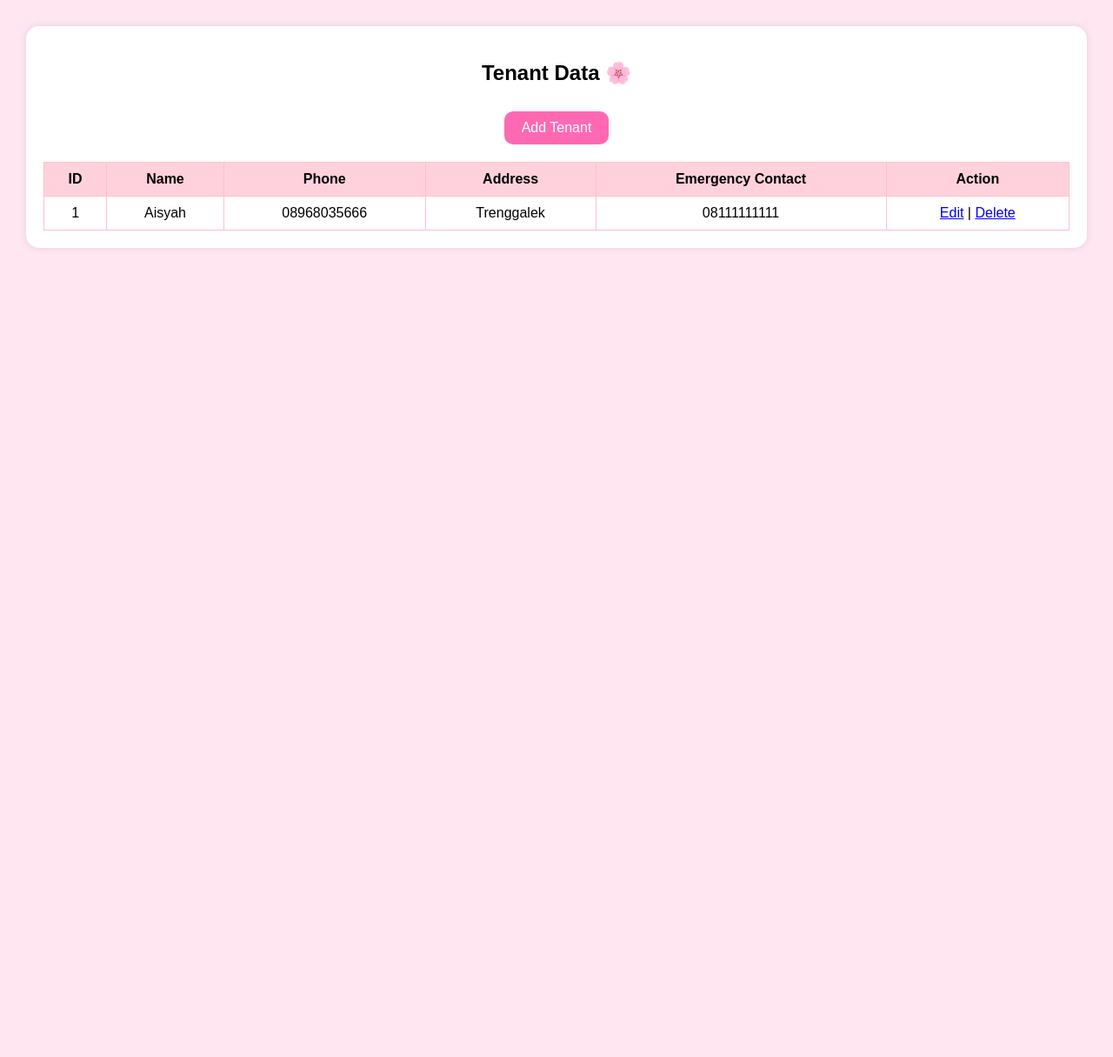
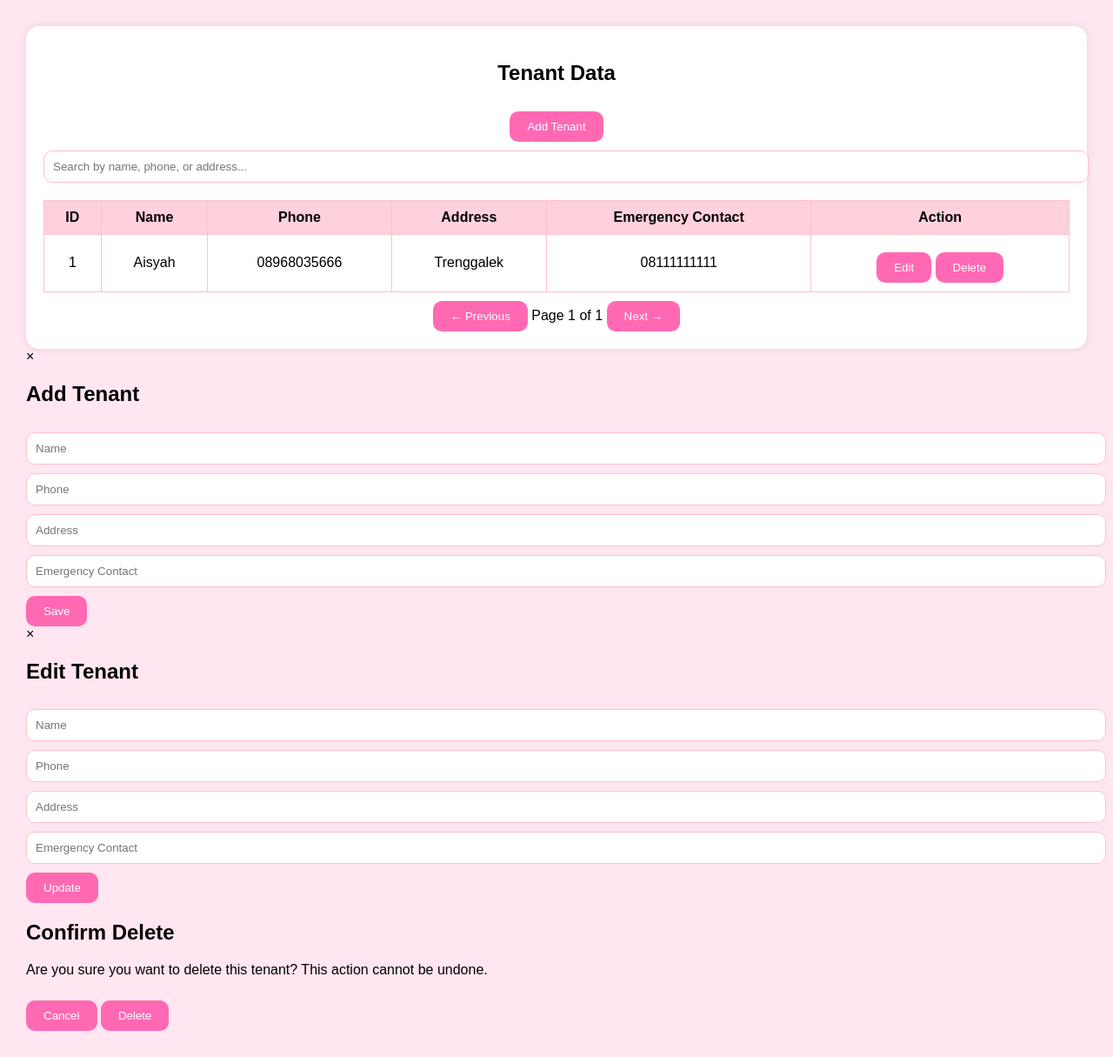
Before and after one commit to rentsaisy/boardingHouse-using-python, a Flask app: page /tenant in a window 1280 px wide. Shown: the part 120-1335 px from the top of the page at 87% size. Before the commit the page ends 405 px from the top, so only its background shows below. Run offline with Flask 3, Linux system fonts and the light colour scheme; data comes from the database, SQL or seed files in the repository.

Commit message:
fix: redesign the tenant page

```diff
--- a/templates/tenant.html
+++ b/templates/tenant.html
@@ -4,11 +4,15 @@
 
 <div class="card">
 
-<h2>Tenant Data 🌸</h2>
+<h2>Tenant Data</h2>
 
-<a href="/add_tenant" class="btn">
-    Add Tenant
-</a>
+<div class="header-controls">
+    <button onclick="openAddModal()" class="btn">
+        Add Tenant
+    </button>
+
+    <input type="text" id="searchInput" placeholder="Search by name, phone, or address..." class="search-bar" onkeyup="searchTable()">
+</div>
 
 <table>
 
@@ -21,9 +25,10 @@
     <th>Action</th>
 </tr>
 
+<tbody id="tableBody">
 {% for t in tenants %}
 
-<tr>
+<tr class="data-row">
     <td>{{ t.tenant_id }}</td>
     <td>{{ t.name }}</td>
     <td>{{ t.phone }}</td>
@@ -31,18 +36,177 @@
     <td>{{ t.emergency_contact }}</td>
 
     <td>
-        <a href="/edit_tenant/{{ t.tenant_id }}">Edit</a>
-        |
-        <a href="/delete_tenant/{{ t.tenant_id }}">
-            Delete
-        </a>
+        <button onclick="openEditModal({{ t.tenant_id }}, '{{ t.name }}', '{{ t.phone }}', '{{ t.address }}', '{{ t.emergency_contact }}')" class="btn-edit">Edit</button>
+        <button onclick="deleteConfirm({{ t.tenant_id }})" class="btn-delete">Delete</button>
     </td>
 </tr>
 
 {% endfor %}
+</tbody>
 
 </table>
 
+<!-- Pagination -->
+<div class="pagination-container">
+    <button class="pagination-btn" onclick="previousPage()" id="prevBtn">← Previous</button>
+    <span id="pageInfo" class="page-info">Page 1</span>
+    <button class="pagination-btn" onclick="nextPage()" id="nextBtn">Next →</button>
 </div>
 
+</div>
+
+<!-- Add Tenant Modal -->
+<div id="addModal" class="modal">
+    <div class="modal-content">
+        <span class="close" onclick="closeAddModal()">&times;</span>
+        <h2>Add Tenant</h2>
+        <form method="POST" action="/add_tenant">
+            <input type="text" name="name" placeholder="Name" required>
+            <input type="text" name="phone" placeholder="Phone" required>
+            <input type="text" name="address" placeholder="Address" required>
+            <input type="text" name="emergency_contact" placeholder="Emergency Contact" required>
+            <button type="submit" class="btn">Save</button>
+        </form>
+    </div>
+</div>
+
+<!-- Edit Tenant Modal -->
+<div id="editModal" class="modal">
+    <div class="modal-content">
+        <span class="close" onclick="closeEditModal()">&times;</span>
+        <h2>Edit Tenant</h2>
+        <form method="POST" id="editForm">
+            <input type="text" id="editName" name="name" placeholder="Name" required>
+            <input type="text" id="editPhone" name="phone" placeholder="Phone" required>
+            <input type="text" id="editAddress" name="address" placeholder="Address" required>
+            <input type="text" id="editContact" name="emergency_contact" placeholder="Emergency Contact" required>
+            <button type="submit" class="btn">Update</button>
+        </form>
+    </div>
+</div>
+
+<!-- Delete Confirmation Modal -->
+<div id="deleteConfirmModal" class="modal">
+    <div class="modal-content delete-modal">
+        <h2>Confirm Delete</h2>
+        <p>Are you sure you want to delete this tenant? This action cannot be undone.</p>
+        <div class="modal-buttons">
+            <button class="btn-cancel" onclick="closeDeleteConfirm()">Cancel</button>
+            <button class="btn-confirm-delete" id="confirmDeleteBtn">Delete</button>
+        </div>
+    </div>
+</div>
+
+<script>
+let deleteItemId = null;
+let currentPage = 1;
+const itemsPerPage = 5;
+let filteredRows = [];
+let allRows = [];
+
+function initializePagination() {
+    allRows = Array.from(document.querySelectorAll('.data-row'));
+    filteredRows = allRows;
+    displayPage(1);
+}
+
+function displayPage(page) {
+    const startIndex = (page - 1) * itemsPerPage;
+    const endIndex = startIndex + itemsPerPage;
+
+    allRows.forEach(row => row.style.display = 'none');
+
+    for (let i = startIndex; i < endIndex && i < filteredRows.length; i++) {
+        filteredRows[i].style.display = '';
+    }
+
+    currentPage = page;
+    updatePaginationButtons();
+    document.getElementById('pageInfo').textContent = `Page ${page} of ${Math.ceil(filteredRows.length / itemsPerPage)}`;
+}
+
+function updatePaginationButtons() {
+    const totalPages = Math.ceil(filteredRows.length / itemsPerPage);
+    document.getElementById('prevBtn').disabled = currentPage === 1;
+    document.getElementById('nextBtn').disabled = currentPage === totalPages;
+}
+
+function nextPage() {
+    const totalPages = Math.ceil(filteredRows.length / itemsPerPage);
+    if (currentPage < totalPages) {
+        displayPage(currentPage + 1);
+    }
+}
+
+function previousPage() {
+    if (currentPage > 1) {
+        displayPage(currentPage - 1);
+    }
+}
+
+function searchTable() {
+    const input = document.getElementById('searchInput');
+    const filter = input.value.toLowerCase();
+
+    filteredRows = allRows.filter(row => {
+        const text = row.textContent.toLowerCase();
+        return text.includes(filter);
+    });
+
+    displayPage(1);
+}
+
+function openAddModal() {
+    document.getElementById('addModal').style.display = 'block';
+}
+
+function closeAddModal() {
+    document.getElementById('addModal').style.display = 'none';
+}
+
+function openEditModal(id, name, phone, address, contact) {
+    document.getElementById('editName').value = name;
+    document.getElementById('editPhone').value = phone;
+    document.getElementById('editAddress').value = address;
+    document.getElementById('editContact').value = contact;
+    document.getElementById('editForm').action = '/edit_tenant/' + id;
+    document.getElementById('editModal').style.display = 'block';
+}
+
+function closeEditModal() {
+    document.getElementById('editModal').style.display = 'none';
+}
+
+function deleteConfirm(id) {
+    deleteItemId = id;
+    document.getElementById('deleteConfirmModal').style.display = 'block';
+    document.getElementById('confirmDeleteBtn').onclick = function() {
+        window.location.href = '/delete_tenant/' + deleteItemId;
+    };
+}
+
+function closeDeleteConfirm() {
+    document.getElementById('deleteConfirmModal').style.display = 'none';
+    deleteItemId = null;
+}
+
+window.onclick = function(event) {
+    var addModal = document.getElementById('addModal');
+    var editModal = document.getElementById('editModal');
+    var deleteModal = document.getElementById('deleteConfirmModal');
+    if (event.target == addModal) {
+        addModal.style.display = 'none';
+    }
+    if (event.target == editModal) {
+        editModal.style.display = 'none';
+    }
+    if (event.target == deleteModal) {
+        deleteModal.style.display = 'none';
+    }
+}
+
+// Initialize pagination on page load
+document.addEventListener('DOMContentLoaded', initializePagination);
+</script>
+
 {% endblock %}
```
